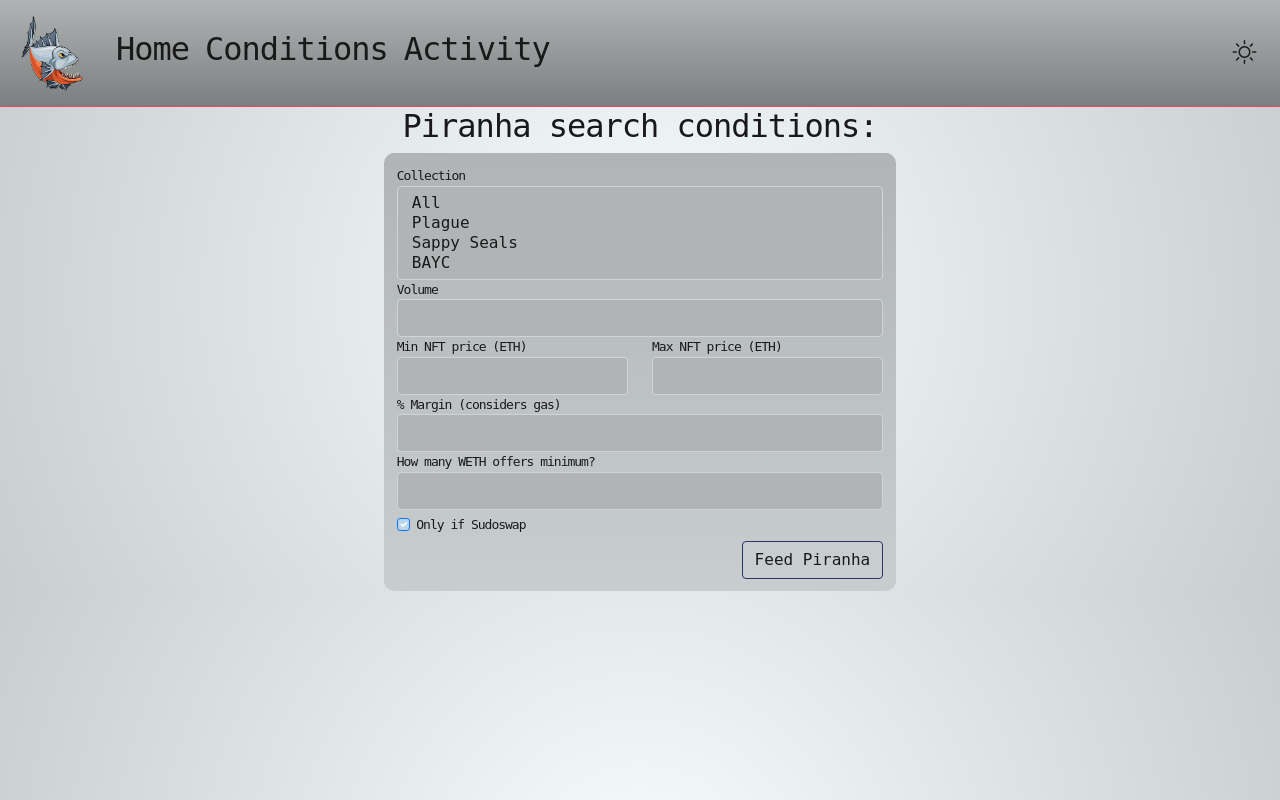
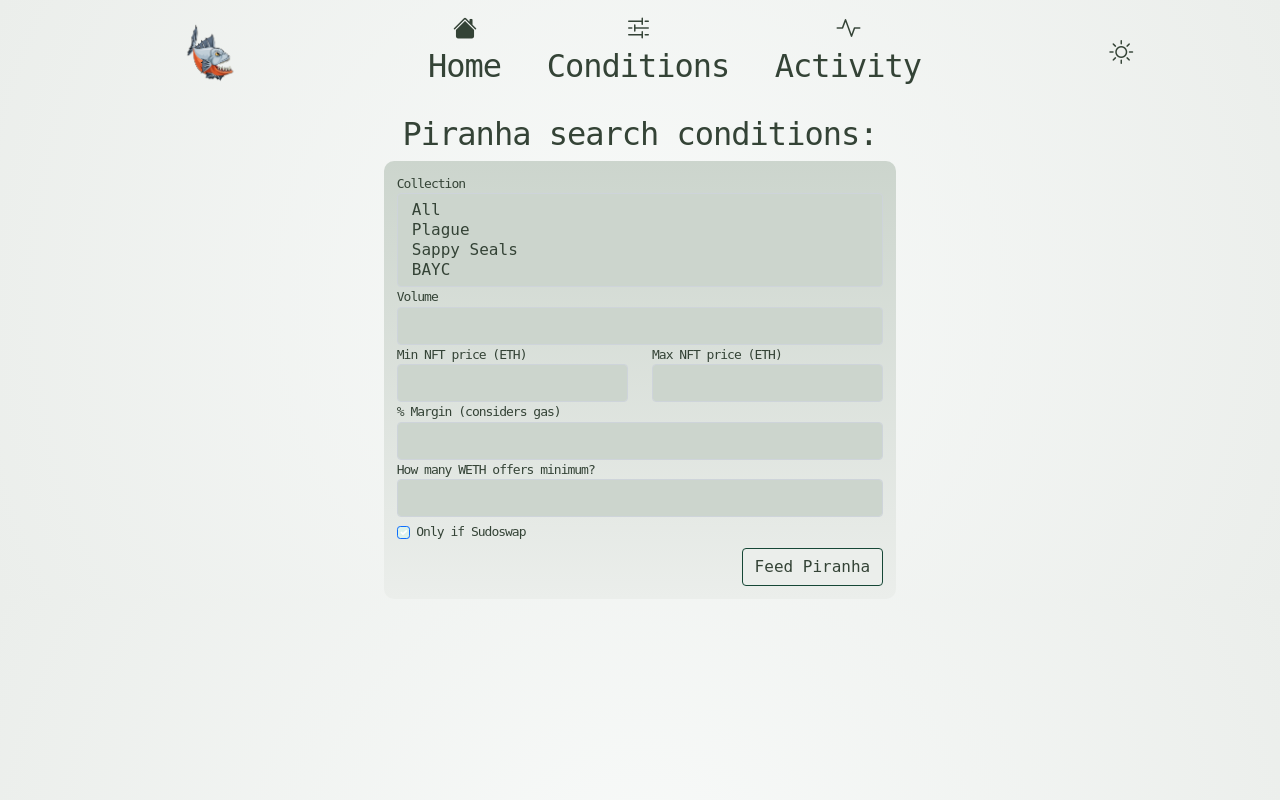
Before and after one commit to CodeFromEggly/PiranhaProject, a Flask app: page /conditions in a window 1280 px wide. Run offline with Flask 2, Linux system fonts and the light colour scheme; some libraries are stand-ins or nearby versions.

Commit message:
Styling Overhaul
- New colour scheme
- Navbar re-written without Bootstrap
- Icons added to tabs and nav items
- Hover function improved for icons
- Carousel brought to top of index
- Fixed carousel error where light mode would not remove .carousel-dark class

```diff
--- a/app/static/script.js
+++ b/app/static/script.js
@@ -2,13 +2,12 @@
 var htmlElement = document.querySelector('html');
 var brightnessButton = document.querySelector('#brightness-button');
 var darkMode = localStorage.getItem('dark-mode');
-var carousel = document.querySelector('#cardCarousel');
+var carousel = document.querySelector('.carousel');
 
 if (darkMode === 'true') {
     htmlElement.classList.add('dark-mode');
     brightnessButton.setAttribute('class', 'bi bi-moon-fill');
-  if(carousel)
-    {
+    if(carousel) {
         carousel.classList.remove("carousel-dark");
     }
 }
@@ -18,7 +17,7 @@ brightnessButton.addEventListener('click', function() {
         htmlElement.classList.remove('dark-mode');
         if(carousel)
         {
-      carousel.classList.remove("carousel-dark");
+            carousel.classList.add("carousel-dark");
         }
         brightnessButton.setAttribute('class', 'bi bi-brightness-high');
         localStorage.removeItem('dark-mode');
@@ -28,7 +27,7 @@ brightnessButton.addEventListener('click', function() {
         localStorage.setItem('dark-mode', htmlElement.classList.contains('dark-mode'));
         if(carousel)
         {
-      carousel.classList.add("carousel-dark");
+            carousel.classList.remove("carousel-dark");
         }
     }
 });
--- a/app/static/styles.css
+++ b/app/static/styles.css
@@ -18,6 +18,9 @@
 --accent-color:     #5A6971;
 --background:      #A8DBCB;
 
+--brand-primary:        #EB455F;
+--brand-secondary:      #2B3467;
+--brand-alt:            #BAD7E9;
 
 GREYS DARK -> LIGHT
 --grey-10: #17181A;
@@ -42,34 +45,34 @@ GREYS DARK -> LIGHT
 /* Maybe need BG1 BG2 and TEXT1 TEXT2 */
     :root {
 
+        /*   BASE COLOR: #36B24A      https://palx.jxnblk.com/   */
 
-        --grey-mn:              #0C0D0D;
-        --grey-10:              #19191A;
-        --grey-20:              #313333;
-        --grey-30:              #4A4C4D;
-        --grey-40:              #636566;
-        --grey-50:              #7C7F80;
-        --grey-60:              #949899;
-        --grey-70:              #B0B4B5;
-        --grey-80:              #C8CDCF;
-        --grey-90:              #E1E6E8;
-        --grey-mx:              #F7FDFF;
+        --grey-00:              #344336;
+        --grey-10:              #59725c;
+        --grey-20:              #759079;
+        --grey-30:              #90a593;
+        --grey-40:              #a7b7a9;
+        --grey-50:              #bac7bc;
+        --grey-60:              #ccd5cd;
+        --grey-70:              #dce2dd;
+        --grey-80:              #ebeeeb;
+        --grey-90:              #f8faf9;
 
-        --brand-primary:        #EB455F;                  /* Striking brand colour    */
-        --brand-secondary:      #2B3467;                  /* Dark brand colour        */
-        --brand-alt:            #BAD7E9;                  /* Light brand colour       */
+        --brand-primary:        #2f9a75;                  /* Striking brand colour    */
+        --brand-secondary:      #164736;                  /* Dark brand colour        */
+        --brand-alt:            #ddf2eb;                  /* Light brand colour       */
 
 
 
         --primary:              var(--brand-primary);       /* BRAND                    */
         --secondary:            var(--brand-alt);           /* ACCENT                   */
         --tertiary:             var(--brand-secondary);     /* ALT                      */
-        --on-background-high:   var(--grey-10);             /* HIGH CONTRAST            */
-        --on-background-med:    var(--grey-30);             /* MEDIUM CONTRAST          */
-        --on-background-low:    var(--grey-50);             /* LOW CONTRAST             */
-        --background-subtle:    var(--grey-70);             /* EXTRA LOW CONTRAST       */
+        --on-background-high:   var(--grey-00);             /* HIGH CONTRAST            */
+        --on-background-med:    var(--grey-20);             /* MEDIUM CONTRAST          */
+        --on-background-low:    var(--grey-40);             /* LOW CONTRAST             */
+        --background-subtle:    var(--grey-60);             /* EXTRA LOW CONTRAST       */
         --surface:              var(--grey-80);             /* EXTRA-EXTRA LOW CONTRAST */
-        --background:           var(--grey-mx);             /* WHITE/BLACK              */
+        --background:           var(--grey-90);             /* WHITE/BLACK              */
 
     }
 
@@ -82,28 +85,44 @@ GREYS DARK -> LIGHT
         --on-background-med:    var(--grey-70);             /* MEDIUM CONTRAST          */
         --on-background-low:    var(--grey-50);             /* LOW CONTRAST             */
         --background-subtle:    var(--grey-30);             /* EXTRA LOW CONTRAST       */
-        --surface:              var(--grey-20);             /* EXTRA-EXTRA LOW CONTRAST */
-        --background:           var(--grey-mn);             /* WHITE/BLACK              */
+        --surface:              var(--grey-10);             /* EXTRA-EXTRA LOW CONTRAST */
+        --background:           var(--grey-00);             /* WHITE/BLACK              */
     }
 
 /* NAVIGATION */
 
-    .navbar {
+    nav {
         /*background-color: var(--on-background-low);*/
-        border-bottom: 1px solid var(--primary);
-        background: linear-gradient(0deg, var(--on-background-low) 0%, var(--background-subtle) 100%);
+        /* background: linear-gradient(0deg, var(--on-background-low) 0%, var(--background-subtle) 100%); */
+        display: flex;
+        align-items: center;
+        justify-content: space-between;
+        padding-top: 0.5%;
+        padding-left: 10%;
+        padding-right: 10%;
     }
 
-    .nav-link {
+    .pNavLink {
         color: var(--on-background-high) !important;
     }
 
-    .nav-link:hover {
+    .pNavLink:hover {
         color: var(--primary) !important;
     }
 
-    .nav-link.disabled {
+    .pNavLink.disabled {
         color: var(--on-background-med) !important;
+    }
+
+    nav ul li {
+        list-style-type: none;
+        display: inline-block;
+        padding: 5px 20px;
+        text-align: center;
+    }
+
+    nav a {
+        text-decoration: none;
     }
 
     a {
@@ -144,7 +163,7 @@ GREYS DARK -> LIGHT
     #featuredCard {
         margin-top: 1%;
         width:60%; height:40%;
-        background: linear-gradient(0deg, var(--background-subtle) 0%, var(--on-background-low) 100%);
+        background: linear-gradient(0deg, var(--on-background-low) 0%, var(--background-subtle) 100%);
         color: var(--on-background-high);
     }
 
@@ -230,7 +249,6 @@ GREYS DARK -> LIGHT
         width:65%;
         height: 50%;
         margin: 0 auto;
-        background-color: var(--background-subtle);
     }
 
     .carousel-item {
@@ -307,7 +325,7 @@ GREYS DARK -> LIGHT
 
     .main-form button:hover {
         background-color: var(--secondary);
-        color: var(--background);
+        color: var(--tertiary);
         border: solid 1px var(--tertiary);
     }
 
@@ -354,6 +372,8 @@ GREYS DARK -> LIGHT
 
     i:hover {
         transform: scale(1.1) !important;
+        color: var(--primary);
+        cursor: pointer;
     }
 
 
@@ -374,7 +394,7 @@ GREYS DARK -> LIGHT
             width: 45%;
         }
 
-        #cardCarousel {
+        .carousel {
             width: 90%;
             flex-wrap: wrap;
         }
--- a/app/templates/activity.html
+++ b/app/templates/activity.html
@@ -3,6 +3,7 @@
 {% block head %}
     <link href="/static/activityStyles.css" rel="stylesheet">
     <title>Activity</title>
+    <link rel="icon" href="/static/icon/activity.svg" type="image/icon type">
 {% endblock %}
 {% block main %}
 <div class="container flex justify-content-center">
--- a/app/templates/conditions.html
+++ b/app/templates/conditions.html
@@ -2,6 +2,7 @@
 
 {% block head %}
         <title>Conditions Form</title>
+        <link rel="icon" href="/static/icon/sliders2.svg" type="image/icon type">
 {% endblock %}
 
 {% block main %}
--- a/app/templates/layout.html
+++ b/app/templates/layout.html
@@ -17,28 +17,29 @@
 </head>
 
 <body class="bgMain">
-        <nav class="navbar navbar-dark sticky-top navbar-expand-lg">
-            <div class="container-fluid">
-                <a class="navbar-brand" href="/"><img src="/static/piranha-logo-flipped.png" alt="PIRANHA" width="80" height="80"></a>
-                <button class="navbar-toggler" type="button" data-bs-toggle="collapse" data-bs-target="#navbarNav" aria-controls="navbarNav" aria-expanded="false" aria-label="Toggle navigation">
-                    <span class="navbar-toggler-icon"></span>
-                </button>
-                <div class="collapse navbar-collapse" id="navbarNav">
-                    <ul class="navbar-nav me-auto mb-2 mb-lg-0">
-                        <li class="nav-item">
-                            <a class="nav-link" href="/"><h2>Home</h2></a>
-                        </li>
-                        <li class="nav-item">
-                            <a class="nav-link" href="/conditions"><h2>Conditions</h2></a>
-                        </li>
-                        <li class="nav-item">
-                            <a class="nav-link" href="/activity"><h2>Activity</h2></a>
-                        </li>
-                    </ul>
-                </div>
+    <nav>
+        <ul class="pNavList">
+            <li class="pNavItem">
+                <img src="/static/piranha-logo-flipped.png" alt="PIRANHA" width="60" height="60">
+            </li>
+        </ul>
+        <ul class="pNavList">
+            <li class="pNavItem">
+                <a class="pNavLink" href="/"><i class="bi bi-house-fill"></i><h2>Home</h2></a>
+            </li>
+            <li class="pNavItem">
+                <a class="pNavLink" href="/conditions"><i class="bi bi-sliders2"></i><h2>Conditions</h2></a>
+            </li>
+            <li class="pNavItem">
+                <a class="pNavLink" href="/activity"><i class="bi bi-activity"></i><h2>Activity</h2></a>
+            </li>
+        </ul>
+        <ul class="pNavList">
+            <li class="pNavItem">
                 <i id="brightness-button" class="bi bi-brightness-high"></i>
-            </div>
-        </nav>
+            </li>
+        </ul>
+    </nav>
 
     {% block main %}{% endblock %}
     <script crossorigin="anonymous" src="https://cdn.jsdelivr.net/npm/bootstrap@5.1.3/dist/js/bootstrap.bundle.min.js" integrity="sha384-ka7Sk0Gln4gmtz2MlQnikT1wXgYsOg+OMhuP+IlRH9sENBO0LRn5q+8nbTov4+1p"></script>
```
Also changed, not shown: app/templates/index.html (+29 -27 lines), app/static/icon/activity.svg (added), app/static/icon/house-fill.svg (added), app/static/icon/sliders2.svg (added). Lines whose indentation alone changed are shown as unchanged.
